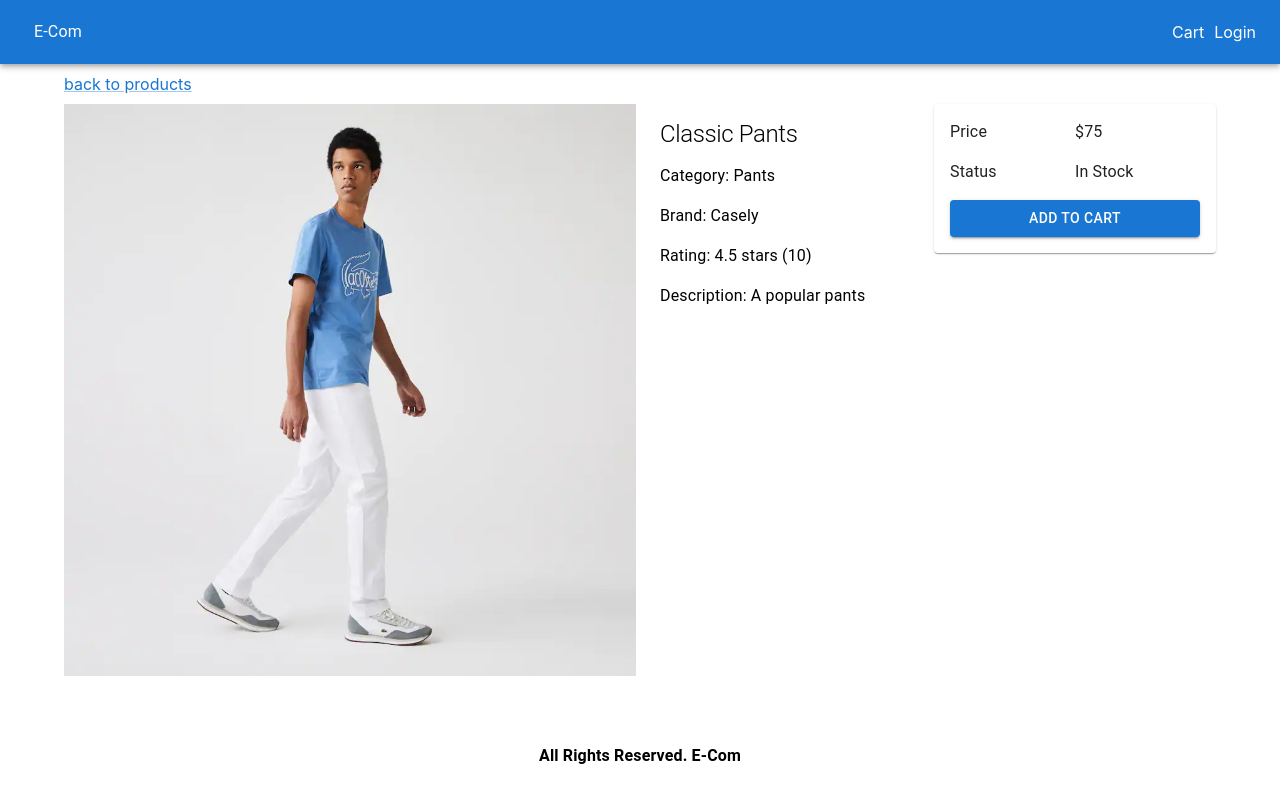
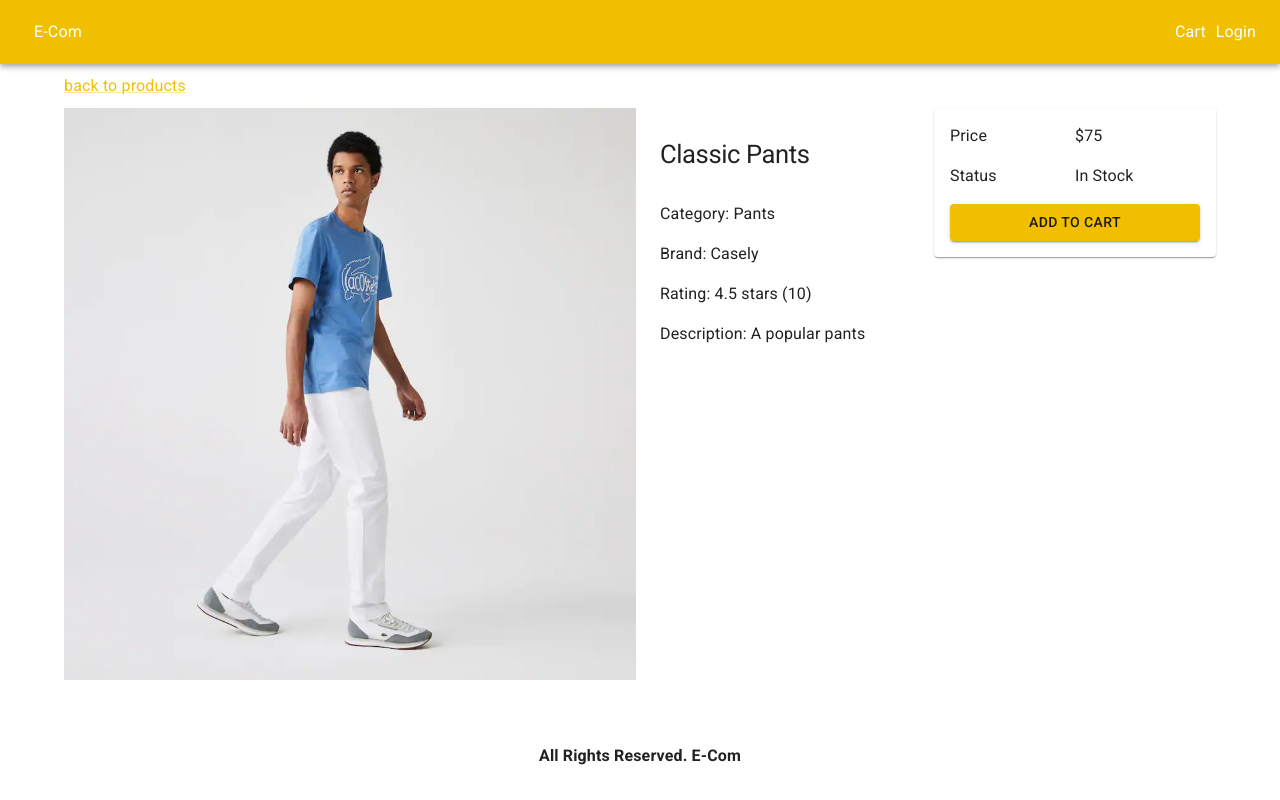
Before and after one commit to inshalayaz/next.js_ecommerce, a Next.js app: page /products/classic-pants in a window 1280 px wide. Built offline with nearby package versions, Linux system fonts and the light colour scheme.

Commit message:
MUI theme

```diff
--- a/components/Layout.jsx
+++ b/components/Layout.jsx
@@ -1,18 +1,48 @@
 import React from 'react';
 import Head from 'next/head';
-import { AppBar, Container, Link, Toolbar, Typography } from '@mui/material';
+import {
+  AppBar,
+  Container,
+  CssBaseline,
+  Link,
+  Toolbar,
+  Typography,
+} from '@mui/material';
 import useStyles from '../utils/styles';
 import NextLink from 'next/link';
+import { ThemeProvider, createTheme } from '@mui/material/styles';
 
 const Layout = ({ title, description, children }) => {
   const classes = useStyles();
-
+  const theme = createTheme({
+    typography: {
+      h1: {
+        fontSize: '1.6rem',
+        fontWeight: 400,
+        margin: '1rem 0',
+      },
+      h2: {
+        fontSize: '1.4rem',
+        fontWeight: 400,
+        margin: '1rem , 0',
+      },
+    },
+    palette: {
+      type: 'light',
+      primary: {
+        main: '#f0c000',
+        secondary: '#208080',
+      },
+    },
+  });
   return (
     <div>
       <Head>
         <title>{title ? `${title} - E-Com` : 'E-Com'}</title>
         {description && <meta name="description" content={description}></meta>}
       </Head>
+      <ThemeProvider theme={theme}>
+        <CssBaseline />
         <AppBar className={classes.navbar} position="static">
           <Toolbar>
             <NextLink href="/" passHref>
@@ -35,6 +65,7 @@
         <footer className={classes.footer}>
           <Typography fontWeight="600">All Rights Reserved. E-Com</Typography>
         </footer>
+      </ThemeProvider>
     </div>
   );
 };
--- a/pages/_document.jsx
+++ b/pages/_document.jsx
@@ -7,11 +7,15 @@
     return (
       <Html lang="en">
         <Head>
-          <body>
-            <Main />
-            <NextScript />
-          </body>
+          <link
+            rel="stylesheet"
+            href="https://fonts.googleapis.com/css?family=Roboto:300,400,500,700&display=swap"
+          />
         </Head>
+        <body>
+          <Main />
+          <NextScript />
+        </body>
       </Html>
     );
   }
--- a/pages/products/[slug].jsx
+++ b/pages/products/[slug].jsx
@@ -44,9 +44,7 @@
         <Grid item md={3} xs={12}>
           <List>
             <ListItem>
-              <Typography variant="h1" fontSize="24px">
-                {product.name}
-              </Typography>
+              <Typography variant="h1">{product.name}</Typography>
             </ListItem>
             <ListItem>
               <Typography> Category: {product.category}</Typography>
```
Lines whose indentation alone changed are shown as unchanged.
